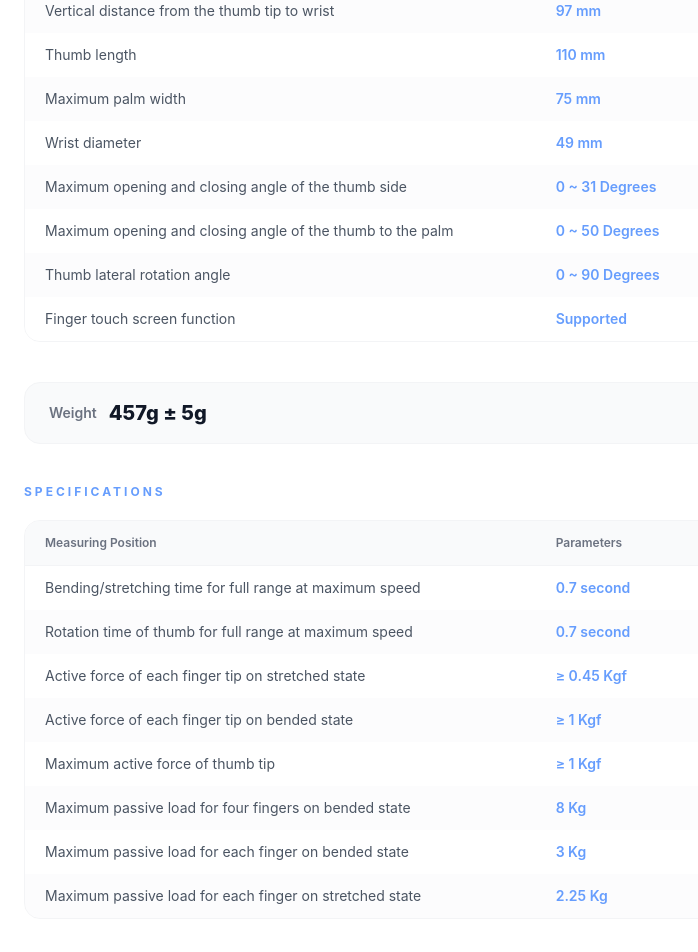
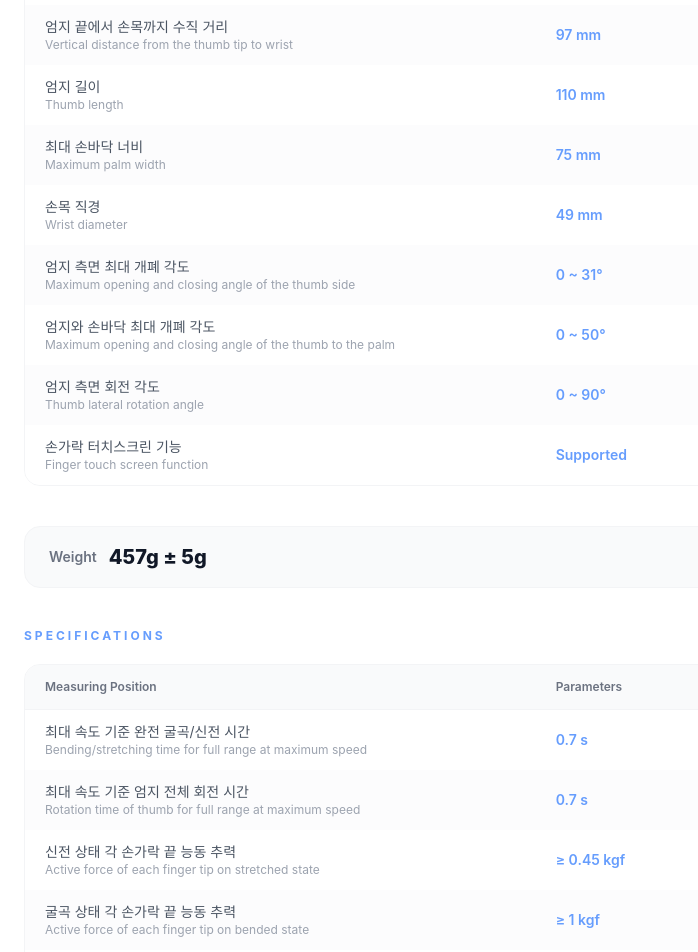
Before and after one commit to Refindkr/refind-renewal, a Next.js app: page /en/products/robot-hand/lite in a window 1280 px wide. Shown: the part 4060-5012 px from the top of the page, without its empty margins (0-698 px from the left). Built offline with nearby package versions, Linux system fonts and the light colour scheme; no server answers.

Commit message:
feat: ROH-Lite 스펙 테이블 한글명 아래 영문명 추가
Co-Authored-By: Claude Sonnet 4.6 <noreply@anthropic.com>

```diff
--- a/app/[locale]/products/robot-hand/lite/page.tsx
+++ b/app/[locale]/products/robot-hand/lite/page.tsx
@@ -238,19 +238,22 @@ export default async function LitePage({ params }: PageProps) {
                 </thead>
                 <tbody>
                   {[
-                    [isKo ? "중지 끝에서 손목까지 수직 거리" : "Vertical distance from the tip of the middle finger to the wrist", "169 mm"],
-                    [isKo ? "엄지 끝에서 손목까지 수직 거리" : "Vertical distance from the thumb tip to wrist", "97 mm"],
-                    [isKo ? "엄지 길이" : "Thumb length", "110 mm"],
-                    [isKo ? "최대 손바닥 너비" : "Maximum palm width", "75 mm"],
-                    [isKo ? "손목 직경" : "Wrist diameter", "49 mm"],
-                    [isKo ? "엄지 측면 최대 개폐 각도" : "Maximum opening and closing angle of the thumb side", "0 ~ 31 Degrees"],
-                    [isKo ? "엄지와 손바닥 최대 개폐 각도" : "Maximum opening and closing angle of the thumb to the palm", "0 ~ 50 Degrees"],
-                    [isKo ? "엄지 측면 회전 각도" : "Thumb lateral rotation angle", "0 ~ 90 Degrees"],
-                    [isKo ? "손가락 터치스크린 기능" : "Finger touch screen function", isKo ? "지원" : "Supported"],
-                  ].map(([label, val], i) => (
+                    ["중지 끝에서 손목까지 수직 거리", "Vertical distance from the tip of the middle finger to the wrist", "169 mm"],
+                    ["엄지 끝에서 손목까지 수직 거리", "Vertical distance from the thumb tip to wrist", "97 mm"],
+                    ["엄지 길이", "Thumb length", "110 mm"],
+                    ["최대 손바닥 너비", "Maximum palm width", "75 mm"],
+                    ["손목 직경", "Wrist diameter", "49 mm"],
+                    ["엄지 측면 최대 개폐 각도", "Maximum opening and closing angle of the thumb side", "0 ~ 31°"],
+                    ["엄지와 손바닥 최대 개폐 각도", "Maximum opening and closing angle of the thumb to the palm", "0 ~ 50°"],
+                    ["엄지 측면 회전 각도", "Thumb lateral rotation angle", "0 ~ 90°"],
+                    ["손가락 터치스크린 기능", "Finger touch screen function", isKo ? "지원" : "Supported"],
+                  ].map(([ko, en, val], i) => (
                     <tr key={i} className={i % 2 === 0 ? "bg-white" : "bg-gray-50/50"}>
-                      <td className="px-5 py-3 text-sm text-gray-600">{label}</td>
-                      <td className="px-5 py-3 text-sm font-semibold text-[#669DFD]">{val}</td>
+                      <td className="px-5 py-3 text-sm text-gray-600">
+                        <span className="block">{ko}</span>
+                        <span className="block text-xs text-gray-400">{en}</span>
+                      </td>
+                      <td className="px-5 py-3 text-sm font-semibold text-[#669DFD] whitespace-nowrap">{val}</td>
                     </tr>
                   ))}
                 </tbody>
@@ -283,18 +286,21 @@ export default async function LitePage({ params }: PageProps) {
                 </thead>
                 <tbody>
                   {[
-                    [isKo ? "최대 속도 기준 완전 굴곡/신전 시간" : "Bending/stretching time for full range at maximum speed", "0.7 second"],
-                    [isKo ? "최대 속도 기준 엄지 전체 회전 시간" : "Rotation time of thumb for full range at maximum speed", "0.7 second"],
-                    [isKo ? "신전 상태 각 손가락 끝 능동 추력" : "Active force of each finger tip on stretched state", "≥ 0.45 Kgf"],
-                    [isKo ? "굴곡 상태 각 손가락 끝 능동 추력" : "Active force of each finger tip on bended state", "≥ 1 Kgf"],
-                    [isKo ? "엄지 끝 최대 능동 추력" : "Maximum active force of thumb tip", "≥ 1 Kgf"],
-                    [isKo ? "굴곡 상태 4손가락 최대 수동 하중" : "Maximum passive load for four fingers on bended state", "8 Kg"],
-                    [isKo ? "굴곡 상태 각 손가락 최대 수동 하중" : "Maximum passive load for each finger on bended state", "3 Kg"],
-                    [isKo ? "신전 상태 각 손가락 최대 수동 하중" : "Maximum passive load for each finger on stretched state", "2.25 Kg"],
-                  ].map(([label, val], i) => (
+                    ["최대 속도 기준 완전 굴곡/신전 시간", "Bending/stretching time for full range at maximum speed", "0.7 s"],
+                    ["최대 속도 기준 엄지 전체 회전 시간", "Rotation time of thumb for full range at maximum speed", "0.7 s"],
+                    ["신전 상태 각 손가락 끝 능동 추력", "Active force of each finger tip on stretched state", "≥ 0.45 kgf"],
+                    ["굴곡 상태 각 손가락 끝 능동 추력", "Active force of each finger tip on bended state", "≥ 1 kgf"],
+                    ["엄지 끝 최대 능동 추력", "Maximum active force of thumb tip", "≥ 1 kgf"],
+                    ["굴곡 상태 4손가락 최대 수동 하중", "Maximum passive load for four fingers on bended state", "8 kg"],
+                    ["굴곡 상태 각 손가락 최대 수동 하중", "Maximum passive load for each finger on bended state", "3 kg"],
+                    ["신전 상태 각 손가락 최대 수동 하중", "Maximum passive load for each finger on stretched state", "2.25 kg"],
+                  ].map(([ko, en, val], i) => (
                     <tr key={i} className={i % 2 === 0 ? "bg-white" : "bg-gray-50/50"}>
-                      <td className="px-5 py-3 text-sm text-gray-600">{label}</td>
-                      <td className="px-5 py-3 text-sm font-semibold text-[#669DFD]">{val}</td>
+                      <td className="px-5 py-3 text-sm text-gray-600">
+                        <span className="block">{ko}</span>
+                        <span className="block text-xs text-gray-400">{en}</span>
+                      </td>
+                      <td className="px-5 py-3 text-sm font-semibold text-[#669DFD] whitespace-nowrap">{val}</td>
                     </tr>
                   ))}
                 </tbody>
```
